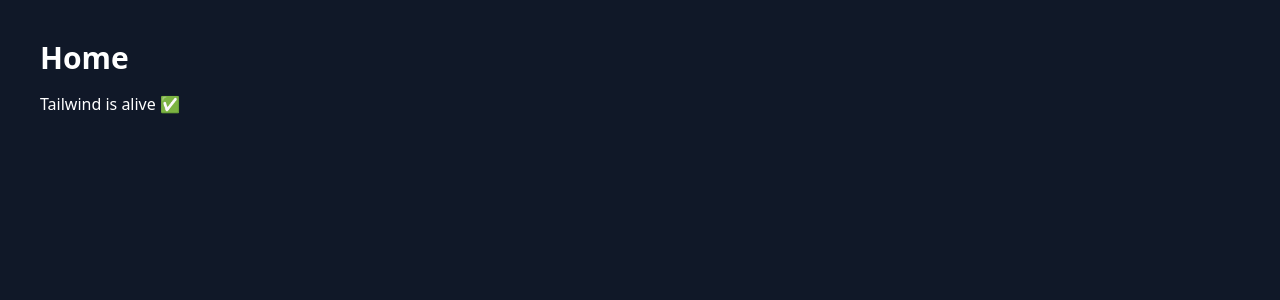
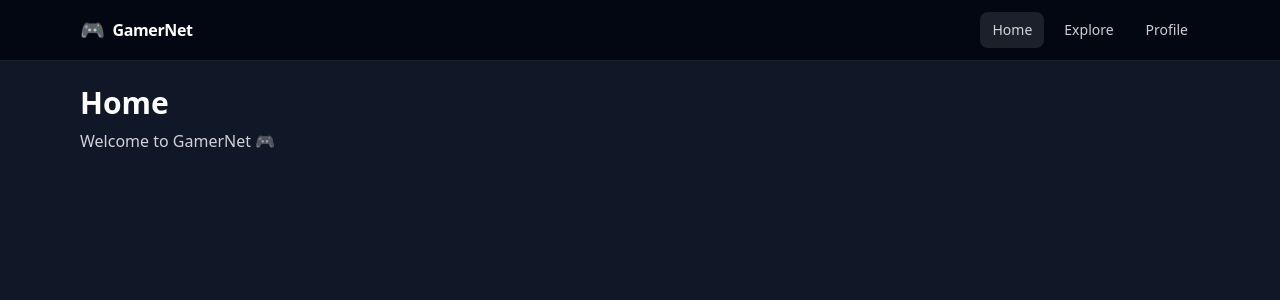
Before and after one commit to AlexKados/gamernet, a Vue app: page / in a window 1280 px wide. Shown: the top 300 px of the page. Built offline with nearby package versions, Linux system fonts and the light colour scheme.

Commit message:
feat: add app shell and navbar

```diff
--- a/src/App.vue
+++ b/src/App.vue
@@ -1,3 +1,9 @@
 <template>
-  <router-view />
+  <AppShell>
+    <router-view />
+  </AppShell>
 </template>
+
+<script setup>
+import AppShell from "./components/layout/AppShell.vue"
+</script>
--- /dev/null
+++ b/src/components/layout/AppShell.vue
@@ -0,0 +1,13 @@
+<template>
+  <div class="min-h-screen bg-gray-900 text-white">
+    <Navbar />
+
+    <main class="mx-auto max-w-6xl px-4 py-6">
+      <slot />
+    </main>
+  </div>
+</template>
+
+<script setup>
+import Navbar from "./Navbar.vue"
+</script>
--- /dev/null
+++ b/src/components/layout/Navbar.vue
@@ -0,0 +1,39 @@
+<template>
+  <header class="border-b border-white/10 bg-gray-950 text-white">
+    <div class="mx-auto flex max-w-6xl items-center justify-between px-4 py-3">
+      <RouterLink to="/" class="flex items-center gap-2 font-bold tracking-tight">
+        <span class="text-xl">🎮</span>
+        <span>GamerNet</span>
+      </RouterLink>
+
+      <nav class="flex items-center gap-2">
+        <RouterLink
+          v-for="item in nav"
+          :key="item.to"
+          :to="item.to"
+          class="rounded-lg px-3 py-2 text-sm text-white/80 hover:bg-white/10 hover:text-white"
+          :class="{ 'bg-white/10 text-white': isActive(item.to) }"
+        >
+          {{ item.label }}
+        </RouterLink>
+      </nav>
+    </div>
+  </header>
+</template>
+
+<script setup>
+import { computed } from "vue"
+import { useRoute, RouterLink } from "vue-router"
+
+const route = useRoute()
+
+const nav = computed(() => [
+  { label: "Home", to: "/" },
+  { label: "Explore", to: "/explore" },
+  { label: "Profile", to: "/profile" },
+])
+
+function isActive(path) {
+  return route.path === path
+}
+</script>
--- a/src/pages/Explore.vue
+++ b/src/pages/Explore.vue
@@ -1,6 +1,6 @@
 <template>
-  <div>
-    <h1>Explore</h1>
-    <p>Find games and players</p>
-  </div>
+  <section class="space-y-2">
+    <h1 class="text-3xl font-bold">Explore</h1>
+    <p class="text-white/80">Find games and players.</p>
+  </section>
 </template>
--- a/src/pages/Home.vue
+++ b/src/pages/Home.vue
@@ -1,6 +1,6 @@
 <template>
-  <div class="min-h-screen bg-gray-900 text-white p-10">
+  <section class="space-y-2">
     <h1 class="text-3xl font-bold">Home</h1>
-    <p class="mt-4">Tailwind is alive ✅</p>
-  </div>
+    <p class="text-white/80">Welcome to GamerNet 🎮</p>
+  </section>
 </template>
--- a/src/pages/Profile.vue
+++ b/src/pages/Profile.vue
@@ -1,6 +1,6 @@
 <template>
-  <div>
-    <h1>Profile</h1>
-    <p>Your gamer profile</p>
-  </div>
+  <section class="space-y-2">
+    <h1 class="text-3xl font-bold">Profile</h1>
+    <p class="text-white/80">Your gamer profile.</p>
+  </section>
 </template>
```
